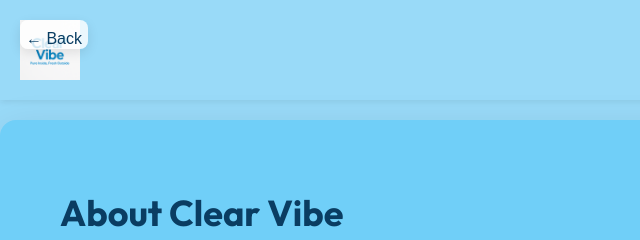
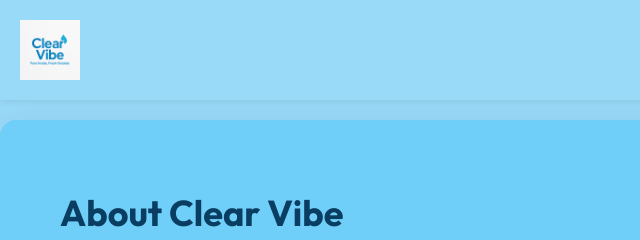
Before and after one commit to ClearVibeSip/Clear-Vibe, a plain HTML site: page about.html in a window 1280 px wide. Shown: the top 240 px of the page, 0-640 px from the left. Drawn offline with Linux system fonts and the light colour scheme.

Commit message:
Update about.html

```diff
--- a/about.html
+++ b/about.html
@@ -13,7 +13,6 @@
     <img src="logo.png" alt="Clear Vibe Logo" class="header-logo" />
   </header>
 
-  <button class="back-button" onclick="history.back()">← Back</button>
 
 
   <main class="about-container">
```
